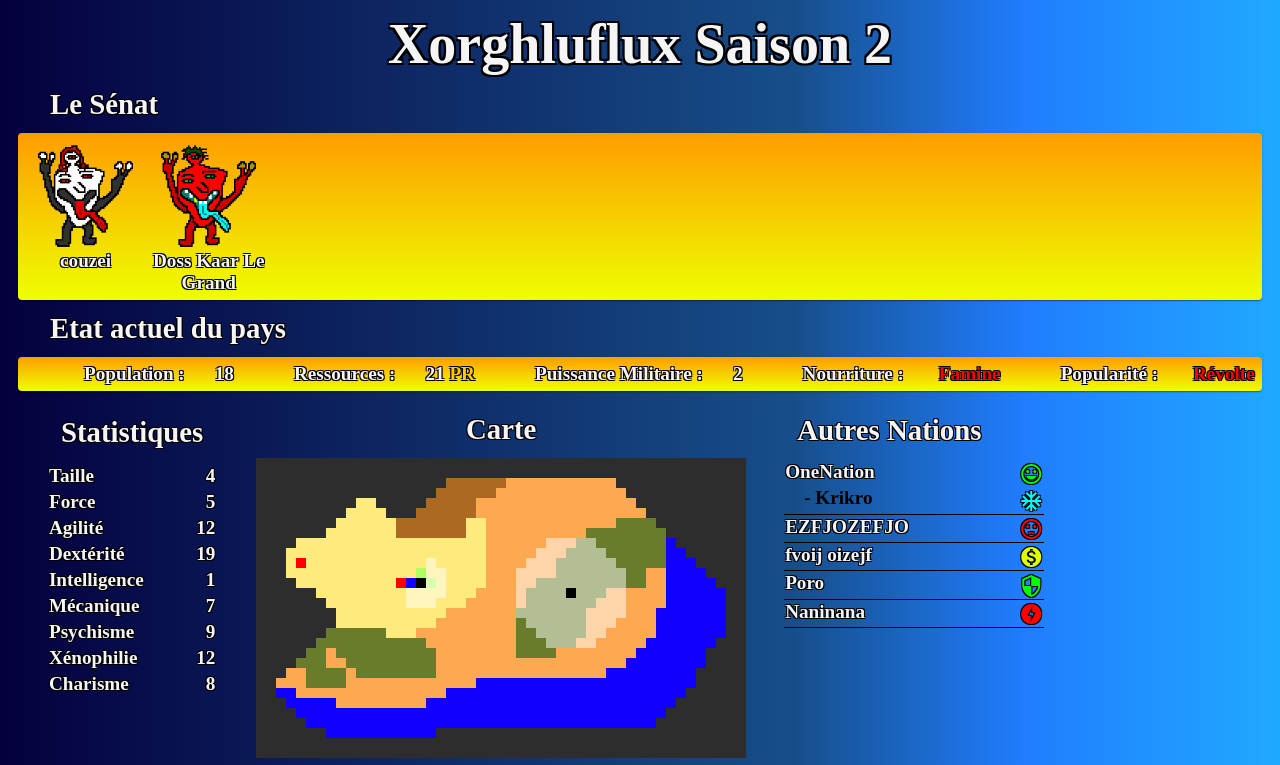
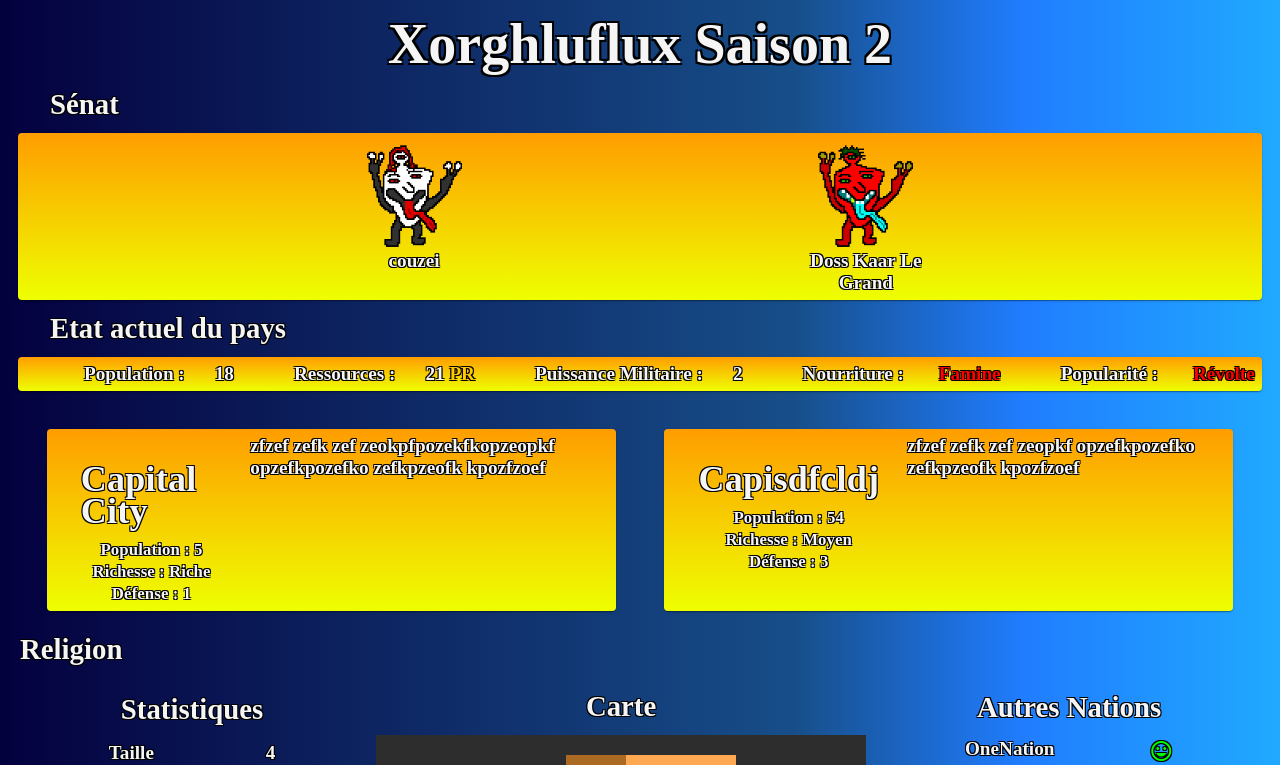
Before and after one commit to Sourdeval/ubion, an Angular app: page / in a window 1280 px wide. Shown: the top 765 px of the page. Built offline with nearby package versions, Linux system fonts and the light colour scheme.

Commit message:
Section with great CSS & cities

```diff
--- a/src/app/app.component.html
+++ b/src/app/app.component.html
@@ -1,5 +1,6 @@
 <router-outlet></router-outlet>
-
+<br>
+<br>
 <footer>
   <h6 align="center">Créé par Sourdeval</h6>
   <h6 align="center" class="bottom-page">Copyright 2022</h6>
--- a/src/app/core.ts
+++ b/src/app/core.ts
@@ -8,6 +8,7 @@ export interface Data{
     army: number;
     food: Food;
     popularity: Popularity;
+    cities: City[];
 }
 
 export interface Senator{
@@ -50,3 +51,15 @@ export enum Food {
 export enum Popularity {
     maximum, bonne, moyenne, faible, contestation, revolte
 }
+
+export interface City{
+    name: string;
+    population: number;
+    richness: Richness;
+    defence: number;
+    description: string;
+}
+
+export enum Richness {
+    riche, aise, moyen, faible, pauvre
+}
--- a/src/app/home/home.component.css
+++ b/src/app/home/home.component.css
@@ -26,3 +26,7 @@ mat-card{
     vertical-align: middle;
     text-shadow: -1px -1px 0 #000, 1px -1px 0 #000, -1px 1px 0 #000, 1px 1px 0 #000;
 }
+
+mat-card-header{
+    width: 50%;
+}
--- a/src/app/home/home.component.html
+++ b/src/app/home/home.component.html
@@ -1,10 +1,12 @@
 <h1 align="center">Xorghluflux Saison 2</h1>
-<h3 class="subtitle">Le Sénat</h3>
+<h3 class="subtitle">Sénat</h3>
 <mat-card>
-    <span class="inline senator" *ngFor='let s of data.senators; let i=index'>
-        <img style="align-self: center; width: 90%;" src="assets/{{s.name}}_140.png" alt="image de {{s.name}}">
-        <h4 align="center">{{s.fullname}}</h4>
-    </span>
+    <section>
+        <span class="inline senator" *ngFor='let s of data.senators; let i=index'>
+            <img style="align-self: center; width: 90%;" src="assets/{{s.name}}_140.png" alt="image de {{s.name}}">
+            <h4 align="center">{{s.fullname}}</h4>
+        </span>
+    </section>
 </mat-card>
 
 <h3 class="subtitle">Etat actuel du pays</h3>
@@ -31,8 +33,32 @@
         </span>
     </h4>
 </mat-card>
+<br>
+<section>
+    <mat-card *ngFor="let city of data.cities" style="width: 45%; min-width: 400px;">
+        <mat-card-header>
+            <mat-card-title><h3>{{city.name}}</h3></mat-card-title>
+            <mat-card-subtitle>
+                <h4 align="center">Population : {{city.population}}</h4>
+                <h4 align="center" [ngSwitch]="city.richness">Richesse :
+                    <span *ngSwitchCase="richnessType.riche">Riche</span>
+                    <span *ngSwitchCase="richnessType.aise">Aisée</span>
+                    <span *ngSwitchCase="richnessType.moyen">Moyen</span>
+                    <span *ngSwitchCase="richnessType.faible">Faible</span>
+                    <span *ngSwitchCase="richnessType.pauvre">Pauvre</span>
+                </h4>
+                <h4 align="center">Défense : {{city.defence}}</h4>
+            </mat-card-subtitle>
+        </mat-card-header>
+            <h4>{{city.description}}</h4>
+    </mat-card>
+</section>
 
 <div style="width: 100%;">
+    <h3>Religion</h3>
+</div>
+
+<section>
     <table class="inline">
         <tr>
             <th colSpan="2"><h3 align="center">Statistiques</h3></th>
@@ -117,4 +143,4 @@
         <h3>Dernier rapport annuel</h3>
         <h5>{{data.lastReport}}</h5>
     </div>
-</div>
+</section>
--- a/src/app/home/home.component.ts
+++ b/src/app/home/home.component.ts
@@ -1,5 +1,5 @@
 import { Component } from '@angular/core';
-import { Data, Food, Popularity, Relation } from 'src/app/core';
+import { Data, Food, Popularity, Relation, Richness } from 'src/app/core';
 
 @Component({
   selector: 'app-home',
@@ -11,6 +11,7 @@ export class HomeComponent {
   relationType = Relation;
   foodType = Food;
   popularityType = Popularity;
+  richnessType = Richness;
   srcmap = "assets/map.png";
   constructor(){
     this.data = {
@@ -79,7 +80,23 @@ export class HomeComponent {
       ressources: 21,
       army: 2,
       food: Food.famine,
-      popularity: Popularity.revolte
+      popularity: Popularity.revolte,
+      cities: [
+        {
+          name: "Capital City",
+          population: 5,
+          richness: Richness.riche,
+          defence: 1,
+          description: "zfzef zefk zef zeokpfpozekfkopzeopkf opzefkpozefko zefkpzeofk kpozfzoef"
+        },
+        {
+          name: "Capisdfcldj",
+          population: 54,
+          richness: Richness.moyen,
+          defence: 3,
+          description: "zfzef zefk zef zeopkf opzefkpozefko zefkpzeofk kpozfzoef"
+        }
+      ]
     }
   }
 }
--- a/src/styles.css
+++ b/src/styles.css
@@ -84,3 +84,10 @@ table{
 .subtitle {
     margin-left: 42px;
 }
+
+section {
+    width: 100%;
+    display: flex;
+    flex-flow: row wrap;
+    justify-content: space-evenly;
+}
```
